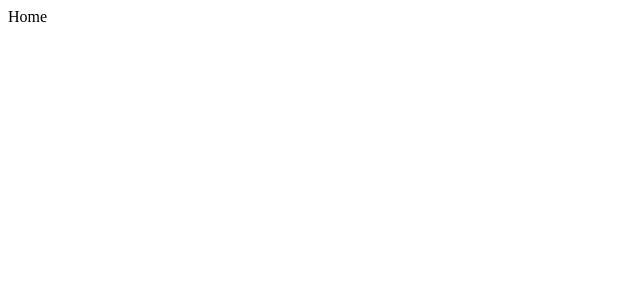
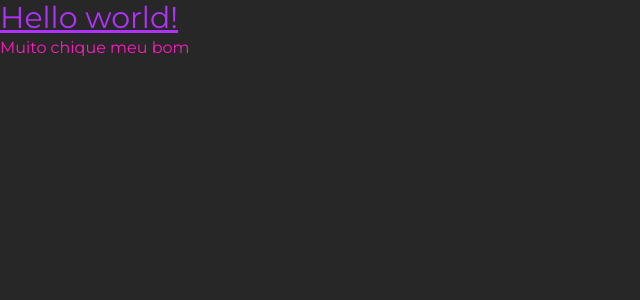
Before and after one commit to GustavoMont/gustavo-monteiro, a Next.js app: page / in a window 1280 px wide. Shown: the top 300 px of the page, without its empty margins (0-640 px from the left). Built offline with nearby package versions, Linux system fonts and the light colour scheme.

Commit message:
build: config `tailwind` and `daisyui` (#13)

```diff
--- /dev/null
+++ b/app/layout.tsx
@@ -0,0 +1,18 @@
+import "@/styles/globals.css";
+import { Montserrat } from "next/font/google";
+
+const montserrat = Montserrat({
+  subsets: ["latin"],
+});
+
+export default function RootLayout({
+  children,
+}: {
+  children: React.ReactNode;
+}) {
+  return (
+    <html lang="pt-br" className={montserrat.className}>
+      <body>{children}</body>
+    </html>
+  );
+}
--- /dev/null
+++ b/app/page.tsx
@@ -0,0 +1,15 @@
+import type { Metadata } from "next";
+
+export const metadata: Metadata = {
+  title: "Gustavo Monteiro - Poemas e Reflexão",
+  description: "Poemas, reflexões e tudo mais o que eu quiser",
+};
+
+export default function Home() {
+  return (
+    <>
+      <h1 className="text-3xl text-primary underline">Hello world!</h1>
+      <p className="text-secondary">Muito chique meu bom</p>
+    </>
+  );
+}
--- a/package.json
+++ b/package.json
@@ -14,13 +14,17 @@
   "license": "ISC",
   "description": "",
   "dependencies": {
+    "@tailwindcss/postcss": "^4.1.11",
     "next": "^15.4.5",
+    "postcss": "^8.5.6",
     "react": "^19.1.1",
-    "react-dom": "^19.1.1"
+    "react-dom": "^19.1.1",
+    "tailwindcss": "^4.1.11"
   },
   "devDependencies": {
     "@types/node": "24.1.0",
     "@types/react": "19.1.9",
+    "daisyui": "^5.0.50",
     "eslint": "9.32.0",
     "eslint-config-next": "15.4.5",
     "eslint-config-prettier": "^10.1.8",
--- a/pages/index.tsx
+++ /dev/null
@@ -1,3 +0,0 @@
-export default function Home() {
-  return <div>Home</div>;
-}
--- /dev/null
+++ b/postcss.config.mjs
@@ -0,0 +1,6 @@
+const config = {
+  plugins: {
+    "@tailwindcss/postcss": {},
+  },
+};
+export default config;
--- /dev/null
+++ b/styles/globals.css
@@ -0,0 +1,13 @@
+@import "tailwindcss";
+@plugin "daisyui" {
+  themes: dark --default;
+}
+
+@plugin "daisyui/theme" {
+  name: "dark";
+  default: true;
+  --color-primary: #b131fa;
+  --color-secondary: #ff1cc0;
+  --color-base-100: #272727;
+  --color-base-content: #fafafa;
+}
```
Also changed, not shown: tsconfig.json (+11 -2 lines), next-env.d.ts, 1 other file (tests, documents, lock files or other folders).
